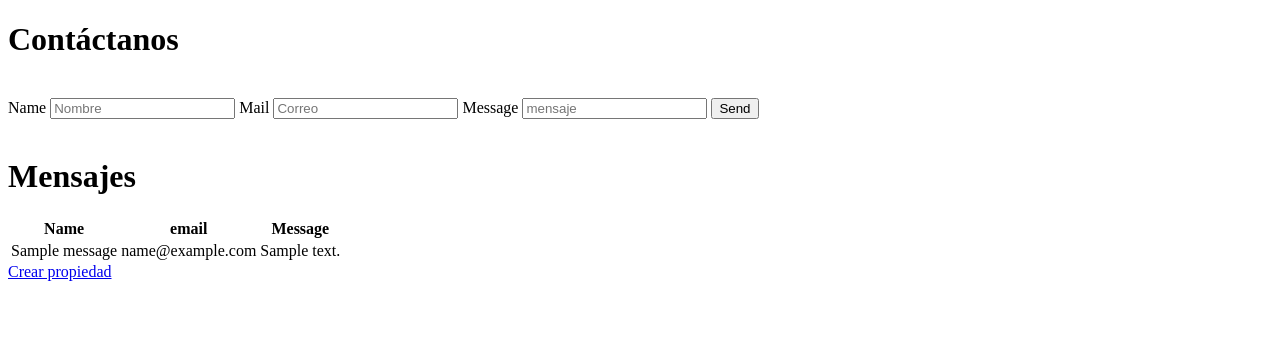
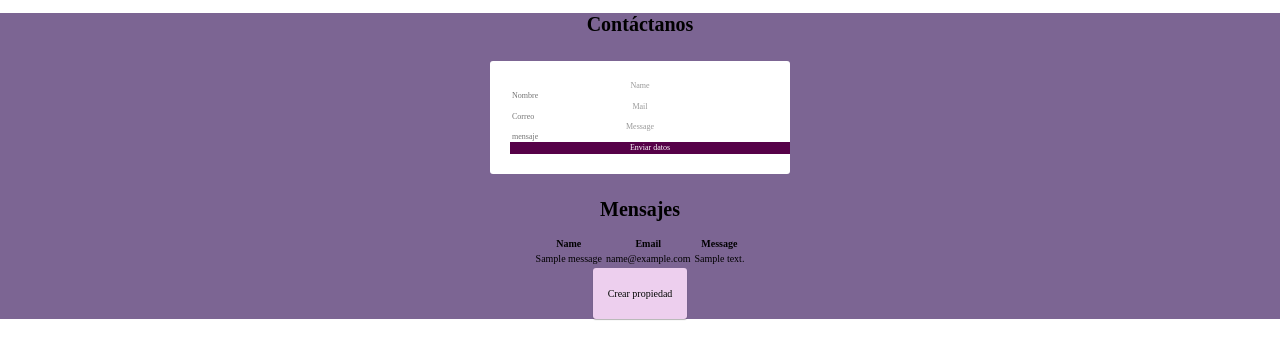
Before and after one commit to FelipeB35/dashboard, a Flask app: page / in a window 1280 px wide. Shown: the top 359 px of the page. Run offline with Flask 2, Linux system fonts and the light colour scheme; tables that the repository leaves empty hold one stand-in row (values such as "Sample post"); some libraries are stand-ins or nearby versions.

Commit message:
css almost

```diff
--- a/static/css/style.css
+++ b/static/css/style.css
@@ -962,3 +962,71 @@ input, textarea{
 .enunciado-2{
     text-align: center;
 }
+
+
+/* Dashboard */
+/* css  contactanos */
+
+.fulldash{
+    text-align: center;
+    background-color: #7c6593;
+}
+
+.btn{
+	border-radius: 3px;
+	display: inline-block;
+	padding: 20px 15px;
+	text-decoration: none;
+	text-shadow: 0 1px 0 rgba(255,255,255,0.3);
+	box-shadow: 0 1px 1px rgba(0,0,0,0.3);
+}
+
+.go-now{
+	color: white;
+	background-color: #560148;
+}
+.go-now:hover{
+	background-color: #560148;
+}
+.go-now:active{
+	background-color: #560148;
+}
+
+form{
+    background-color: white;
+    border-radius: 3px;
+    color: #999;
+    font-size: 0.8em;
+    padding: 20px;
+    margin: 0 auto;
+    width: 300px;
+}
+
+input, textarea{
+    border: 0;
+    outline: none;
+
+    width: 280px;
+}
+
+.form_dash {
+    text-align: center;
+}
+
+.center-content{
+    text-align: center;
+
+}
+
+.btn {
+    background-color: #edcfee;
+
+}
+
+.envio {
+    text-align: center;
+}
+
+.envio2 {
+    text-align: -webkit-center;
+}
--- a/templates/dashboard.html
+++ b/templates/dashboard.html
@@ -1,33 +1,54 @@
+
 <!DOCTYPE html>
 <html lang="en">
 <head>
     <meta charset="UTF-8">
     <meta http-equiv="X-UA-Compatible" content="IE=edge">
     <meta name="viewport" content="width=device-width, initial-scale=1.0">
+    <link rel="stylesheet" href= "{{url_for('static', filename='css/style.css')}}">
+    <link rel="stylesheet" href= "{{url_for('static', filename='css/Normalize.css')}}">
+    <link rel="stylesheet" href= "{{url_for('static', filename='css/lightbox.css')}}">
+    <link rel="stylesheet" href="https://cdnjs.cloudflare.com/ajax/libs/font-awesome/6.0.0/css/all.min.css" integrity="sha512-9usAa10IRO0HhonpyAIVpjrylPvoDwiPUiKdWk5t3PyolY1cOd4DSE0Ga+ri4AuTroPR5aQvXU9xC6qOPnzFeg==" crossorigin="anonymous" referrerpolicy="no-referrer" />
+    <link rel="stylesheet" href="https://unpkg.com/leaflet@1.7.1/dist/leaflet.css" />
     <title>Dashboard</title>
 </head>
 <body>
+
+<div class="fulldash">
         <h1>Contáctanos</h1>
     <br>
-<form action="{{ url_for('dashboard.home') }}" method="post">
+    <form action="{{ url_for('dashboard.home') }}" method="post" class="form_dash" >
+
         {{ form.hidden_tag() }}
+        <p>
             {{ form.name.label }}
             {{ form.name }}
+        </p>
+        <p>
             {{ form.mail.label }}
             {{ form.mail }}
+        </p>
+        <p>
             {{ form.message.label }}
             {{ form.message }}
-    {{ form.submit }}
+        </p>
+        <!-- {{ form.submit }} -->
+        <p class="center-content">
+            <input type="submit" class ="go go-now  " value = "Enviar datos">
+        </p>
+
     </form>
+
     <br>
-
+<div class="envio">
     <h1>Mensajes</h1>
-
+</div>
+<div class="envio2">
     <table>
         <thead>
             <tr>
                 <th>Name</th>
-            <th>email</th>
+                <th>Email</th>
                 <th>Message</th>
             </tr>
         </thead>
@@ -41,8 +62,9 @@
             {% endfor %}
         </tbody>
     </table>
-
+</div>
     <a href="{{ url_for('dashboard.property') }}" class="btn">Crear propiedad</a>
 
+</div>
 </body>
 </html>
```
Lines whose indentation alone changed are shown as unchanged.
